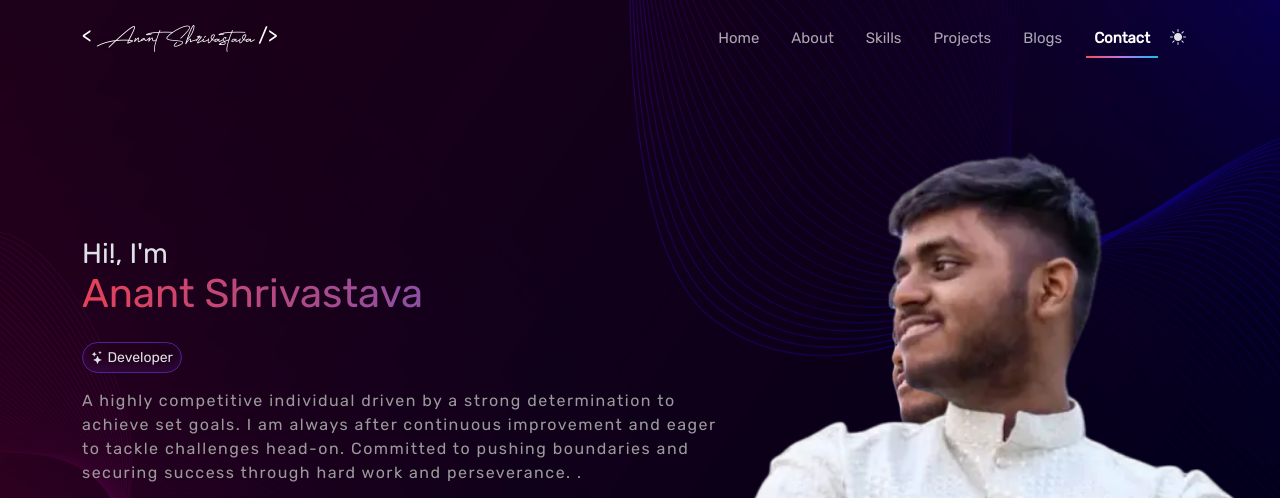
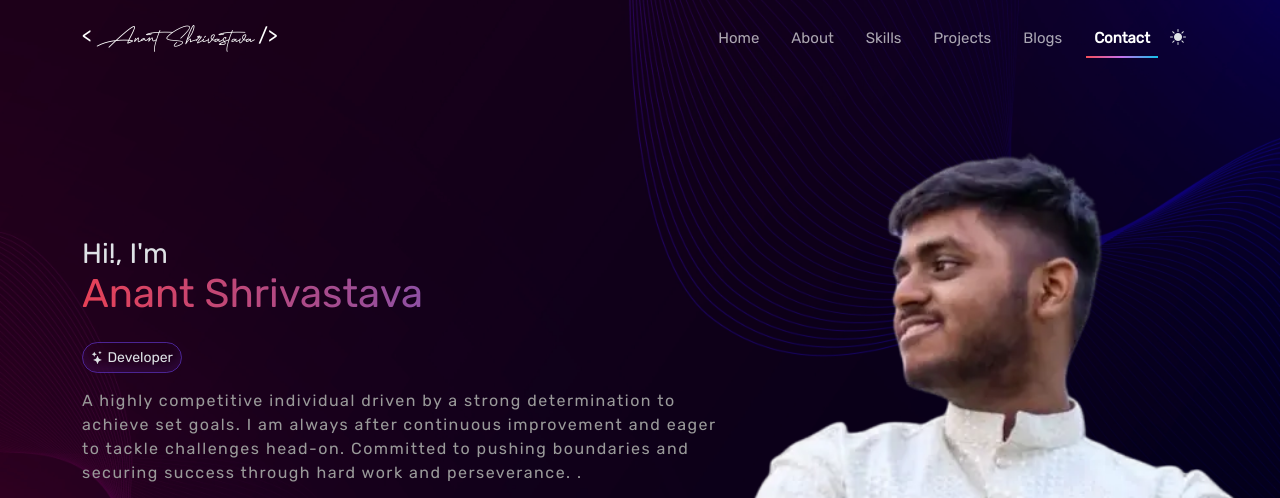
Before and after one commit to anantshrivastava26/anantshrivastava26.github.io, a plain HTML site: page index.html in a window 1280 px wide. Shown: the top 498 px of the page. Drawn offline with Linux system fonts and the light colour scheme.

Commit message:
Update index.html

```diff
--- a/index.html
+++ b/index.html
@@ -102,7 +102,6 @@
             <div class="row about-content">
                 <div class="col-lg-5 order-lg-2">
                     <div class="hero-portrait">
-                        <img src="assets/images/portrait.png">
                         <div class="pic" data-aos="fade-up" data-aos-delay="600"></div>
                     </div>
                 </div>
```
